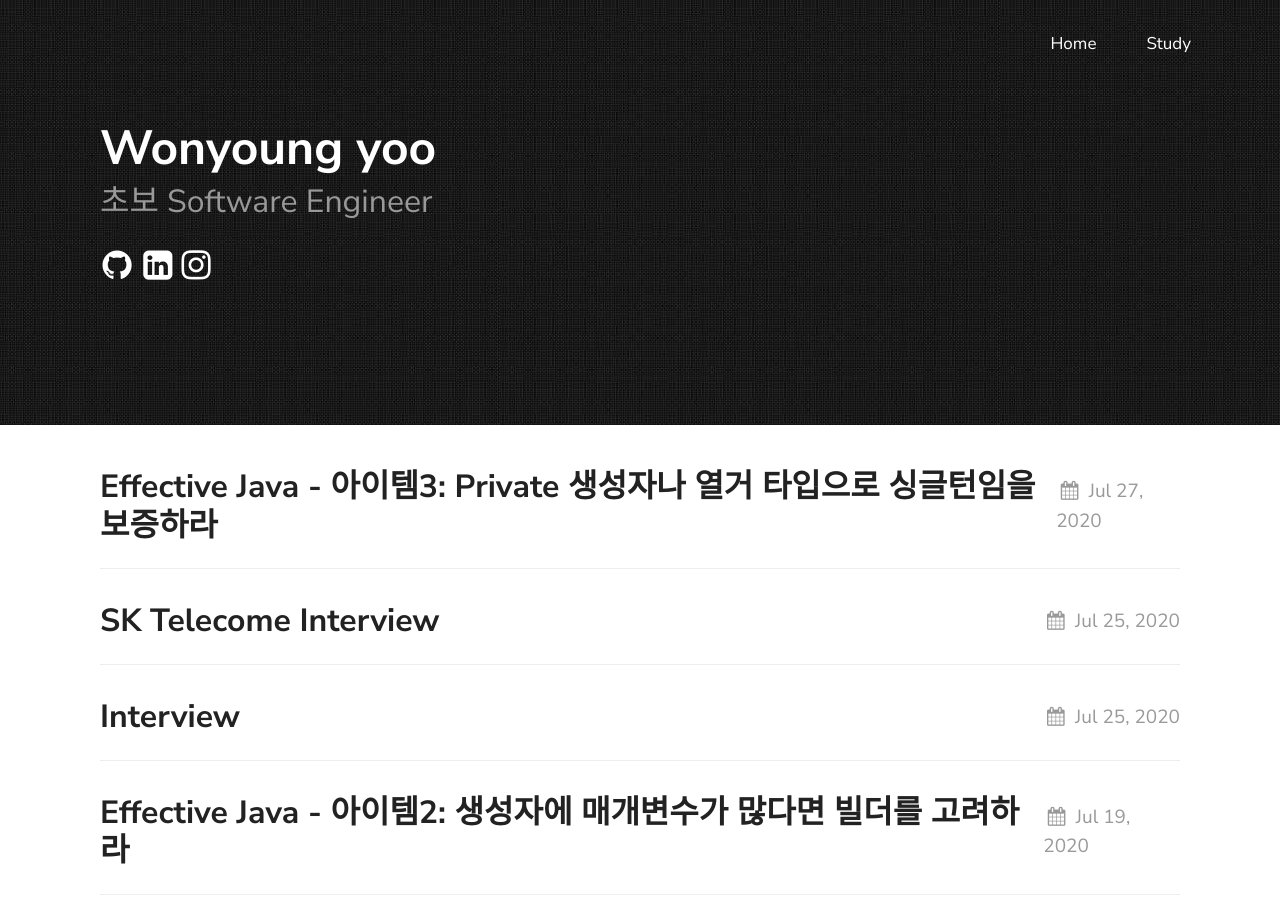
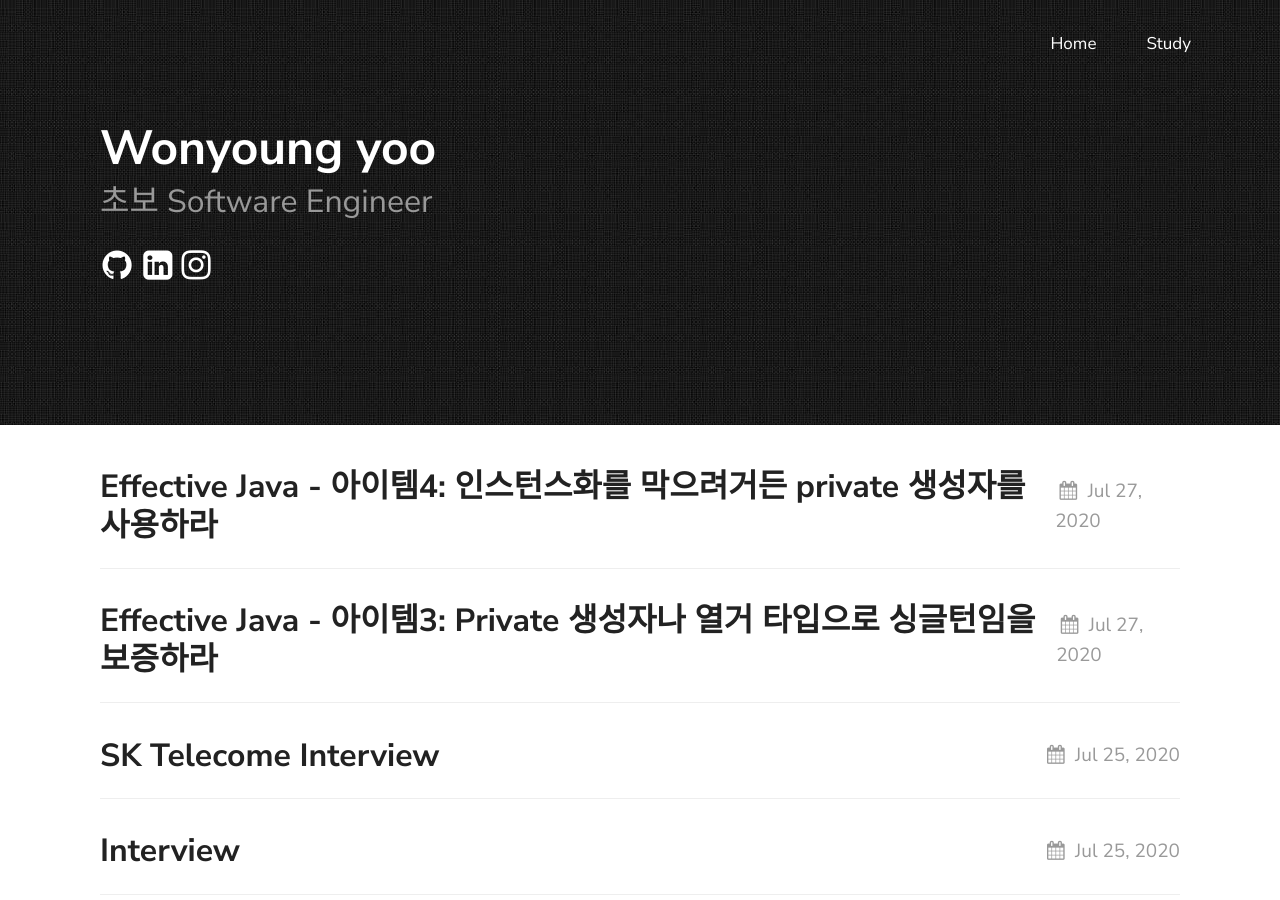
Before and after one commit to yoowonyoung/yoowonyoung.github.io, a Jekyll site: the page built from index.md, in a window 1280 px wide and 900 px high. Built offline with Jekyll 4.4.1, drawn with Linux system fonts in a browser that asks for light colours; some of the changed lines change nothing that is shown.

Commit message:
item 4 ;

````diff
--- a/_posts/2020-07-16-Effective-Java.md
+++ b/_posts/2020-07-16-Effective-Java.md
@@ -11,5 +11,6 @@ permalink: '/EffectiveJava'
 - [Effective Java - 아이템1 : 생성자 대신 정적 팩터리 메서드](https://yoowonyoung.github.io/posts/Effective-Java-01/)
 - [Effective Java - 아이템2 : 생성자에 매개변수가 많다면 빌더를 고려하라](https://yoowonyoung.github.io/posts/Effective-Java-02/)
 - [Effective Java - 아이템3 : Private 생성자나 열거 타입으로 싱글턴임을 보증하라](https://yoowonyoung.github.io/posts/Effective-Java-03/)
+- [Effective Java - 아이템4 : 인스턴스화를 막으려거든 private 생성자를 사용하라](https://yoowonyoung.github.io/posts/Effective-Java-04/)
 
 # Reference
--- /dev/null
+++ b/_posts/2020-07-27-Effective-Java-04.md
@@ -0,0 +1,32 @@
+---
+layout: post
+title: "Effective Java - 아이템4: 인스턴스화를 막으려거든 private 생성자를 사용하라"
+description: 인스턴스화를 막기 위한 private생성자
+date: 2020-07-27 21:23:00 +09:00
+categories: EffectiveJava Study
+---
+
+
+# 객체의 생성과 파괴
+
+## 아이템 4 : 인스턴스화를 막으려거든 private 생성자를 사용하라
+
+- java.lang.Math와 java.util.Arrays 처럼 기본 타입 값이나, 배열 관련 메서드를 모아놓은 클래스처럼 단순히 정적 메서드와 정적 필드만을 담은 클래스를 만들 때가 있다
+- 혹은 java.util.Collections처럼 특정 인터페이스를 구현하는 객체를 생성해주는 정적 메서드를 모아놓을 수 도 있으며, final클래스와 관련한 메서드를 모아놓을 때 도 사용한다
+- 이런 클래스들은 인스턴스로 만들어 쓰려고 설계한게 아니지만, 생성자를 명시하지 않으면 컴파일러가 자동으로 매개변수를 받지 않는 public 생성자를 만들어 준다
+- 단순히 추상 클래스로 만드는 것으로는 이러한 인스턴스화를 막을 수 없다. 하위 클래스를 만들어 인스턴스화 하면 그만이기 떄문이다
+- 컴파일러가 기본 생성자를 만들어 주는 경우는, 생성자가 명시되지 않은 상황 뿐이니, privat생성자를 추가하면 클랴스의 인스턴스화를 막을 수 있다
+
+```java
+public class UtilityClass {
+    // 인스턴스화 방지
+    private UtilityClass() {
+        throw new AssertionError();
+    }
+}
+```
+
+- 명시적 생성자가 private이니 클래스 바깥에서는 접근 할 수 없다
+- 꼭 AssertionError를 던질 필요는 없지만, 클래스 안에서 실수로라도 생성자를 호출 하지 않도록 도와준다
+- 하지만 이런 코드는 직관적이지 않으니, 위의 코드처럼 적절한 주석을 달아두면 좋다
+- 이러한 방식은 상속을 불가능 하게 하는 효과도 있다. 모든 생성자는 상위 클래스를 호출해야 하지만 private로 선언 되있어서 호출 할 길이 막혔기 떄문이다
````
